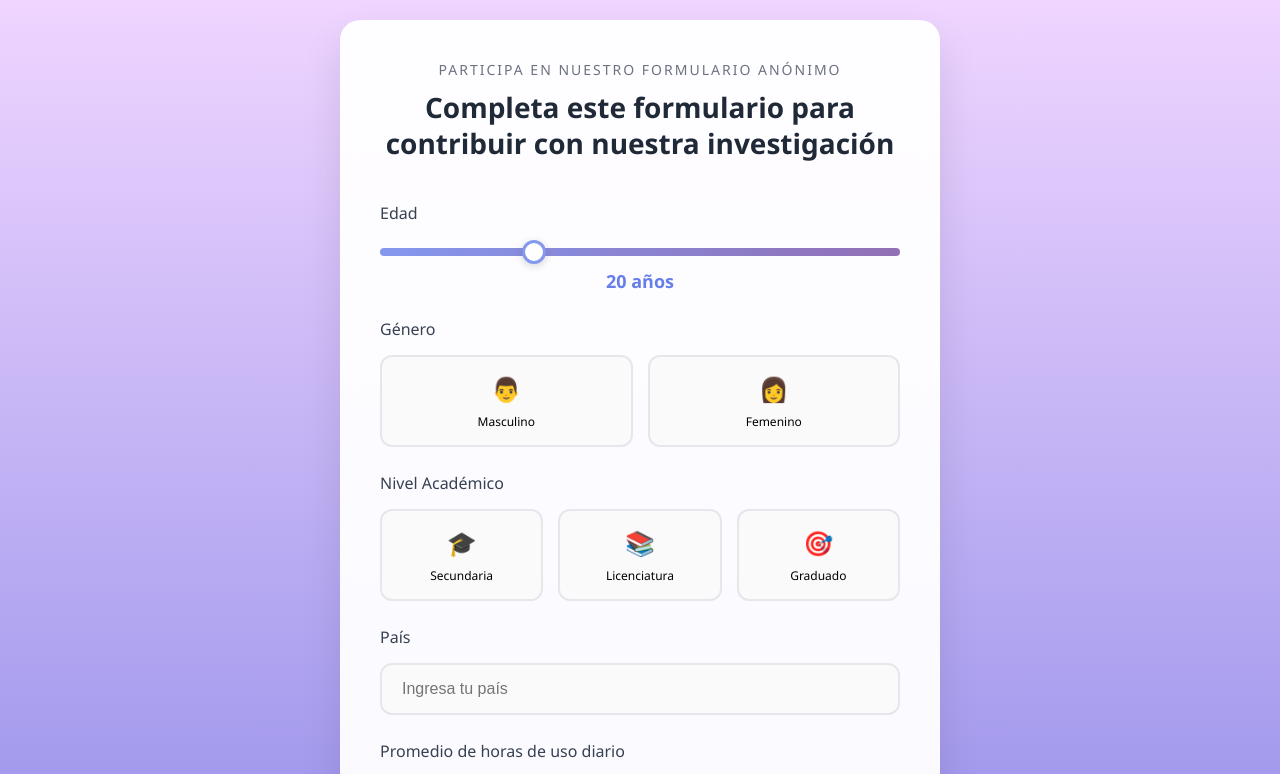
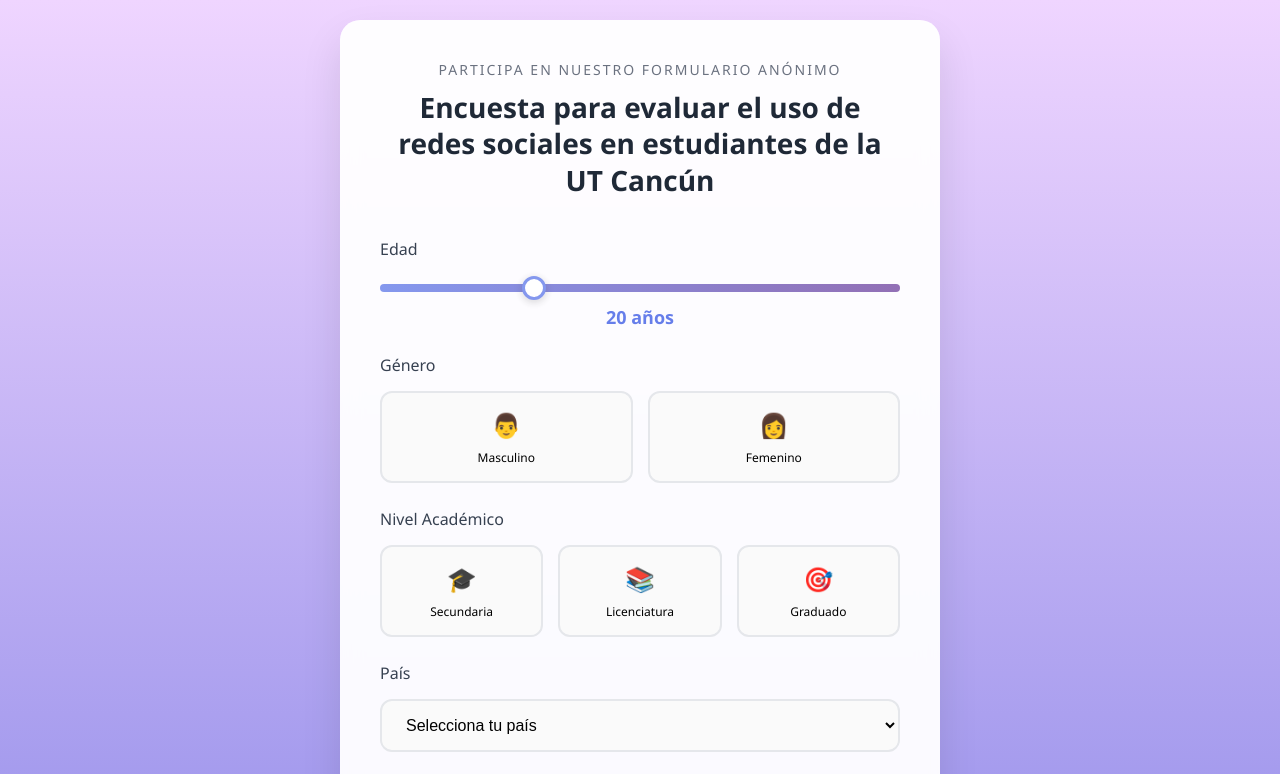
Before and after one commit to JAASM1/Form_Students_Social_Media_Addiction, a plain HTML site: page index.html in a window 1280 px wide. Shown: the top 774 px of the page. Drawn offline with nearby package versions, Linux system fonts and the light colour scheme.

Commit message:
feat: informacion de paises

```diff
--- /dev/null
+++ b/data/country.json
@@ -0,0 +1,34 @@
+{
+  "countries": [
+    "Argentina",
+    "Brazil",
+    "Canada",
+    "Chile",
+    "Colombia",
+    "Costa Rica",
+    "Cuba",
+    "Ecuador",
+    "United States",
+    "Mexico",
+    "Peru",
+    "Uruguay",
+    "Venezuela",
+    "Germany",
+    "Spain",
+    "France",
+    "Italy",
+    "United Kingdom",
+    "Portugal",
+    "China",
+    "Japan",
+    "India",
+    "Russia",
+    "Australia",
+    "South Africa",
+    "Egypt",
+    "Nigeria",
+    "Morocco",
+    "South Korea",
+    "Turkey"
+  ]
+}
--- a/index.html
+++ b/index.html
@@ -16,7 +16,8 @@
       <div class="header">
         <p>Participa en nuestro formulario anónimo</p>
         <h1>
-          Completa este formulario para contribuir con nuestra investigación
+          Encuesta para evaluar el uso de redes sociales en estudiantes de la UT
+          Cancún
         </h1>
       </div>
 
@@ -122,14 +123,14 @@
         <!-- País -->
         <div class="form-field">
           <div class="field-label">País</div>
-          <input
-            type="text"
+          <select
             id="Country"
             name="Country"
             class="simple-select"
-            placeholder="Ingresa tu país"
             required
-          />
+          >
+            <option value="">Selecciona tu país</option>
+          </select>
         </div>
 
         <!-- Horas de uso diario -->
--- a/script.js
+++ b/script.js
@@ -4,6 +4,27 @@ const SUPABASE_APIKEY =
 
 const { createClient } = supabase;
 const supabaseClient = createClient(SUPABASE_URL, SUPABASE_APIKEY);
+
+// Cargar países desde el JSON
+async function loadCountries() {
+  try {
+    const response = await fetch('./data/country.json');
+    const data = await response.json();
+    const countrySelect = document.getElementById('Country');
+
+    data.countries.forEach(country => {
+      const option = document.createElement('option');
+      option.value = country;
+      option.textContent = country;
+      countrySelect.appendChild(option);
+    });
+  } catch (error) {
+    console.error('Error al cargar países:', error);
+  }
+}
+
+// Cargar países cuando el DOM esté listo
+document.addEventListener('DOMContentLoaded', loadCountries);
 
 // Actualizar valores de los rangesliders
 const ageSlider = document.getElementById("Age");
```
